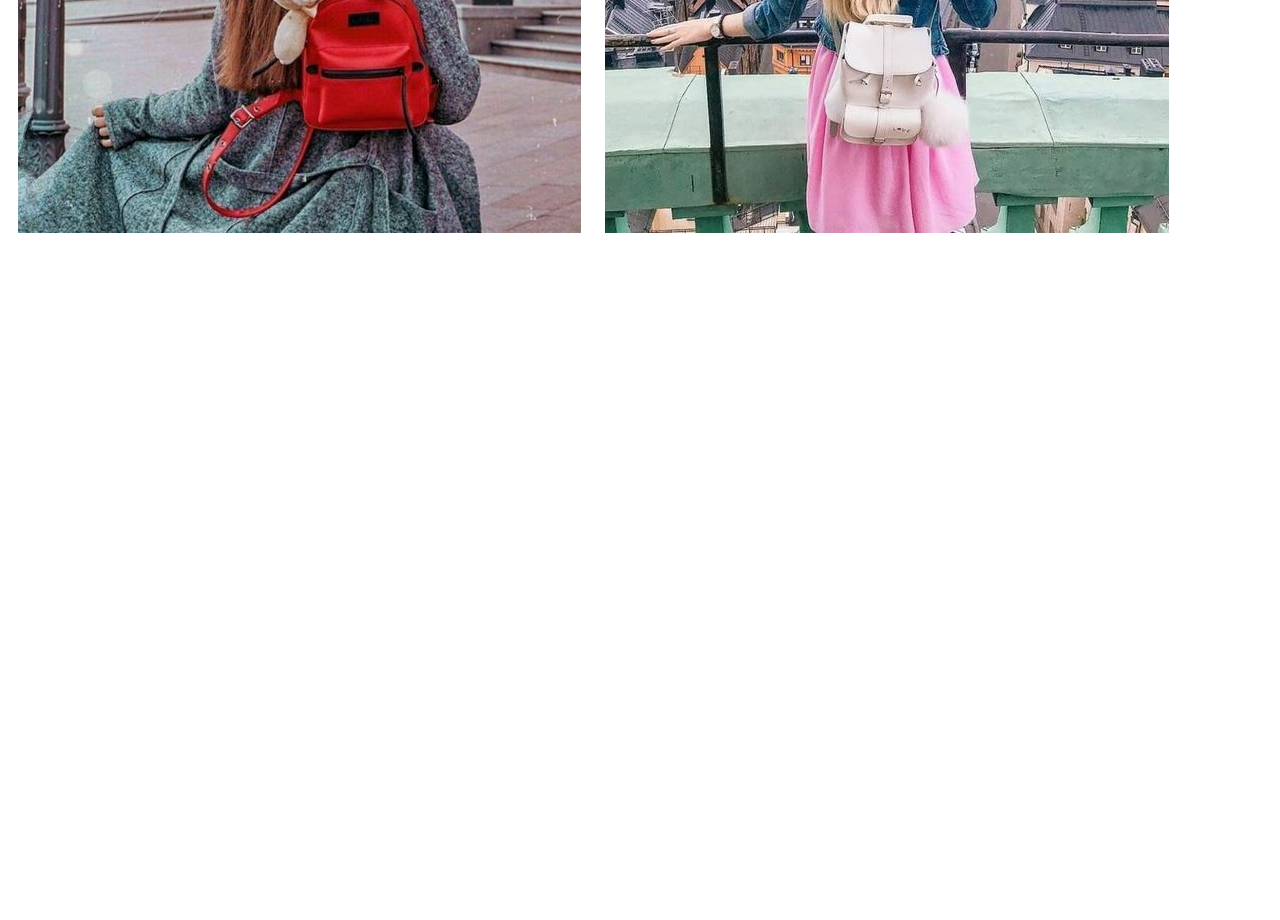
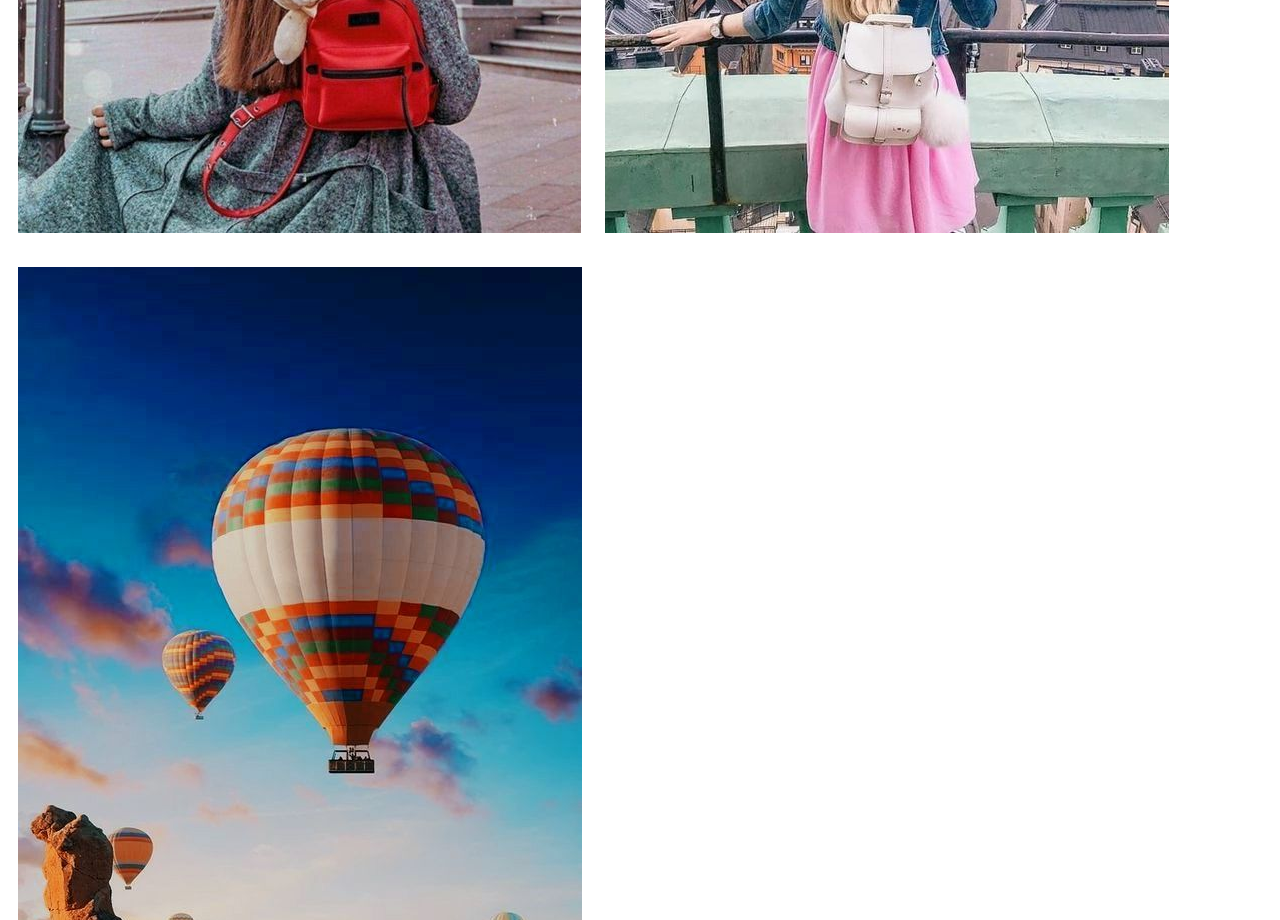
Before and after one commit to MariiaPolishchuk/HW1-GIT, a plain HTML site: page index.html in a window 1280 px wide. Shown: the part 500-1420 px from the top of the page. Before the commit the page ends 800 px from the top, so only its background shows below. Drawn offline with Linux system fonts and the light colour scheme.

Commit message:
index was changed, image was added

```diff
--- a/index.html
+++ b/index.html
@@ -19,6 +19,7 @@
         <div class="images">
             <img src="img/5bc8096007e74001c81867dc6ea5fee2.jpeg" alt="">
             <img src="img/75d044eafdbc4ff298398de6a32cd3ca.jpeg" alt="">
+            <img src="img/f333072fed63cf541dca62d4165d0852.jpeg" alt="">
         </div>
     </div>
 
```
Also changed, not shown: img/f333072fed63cf541dca62d4165d0852.jpeg (added).
